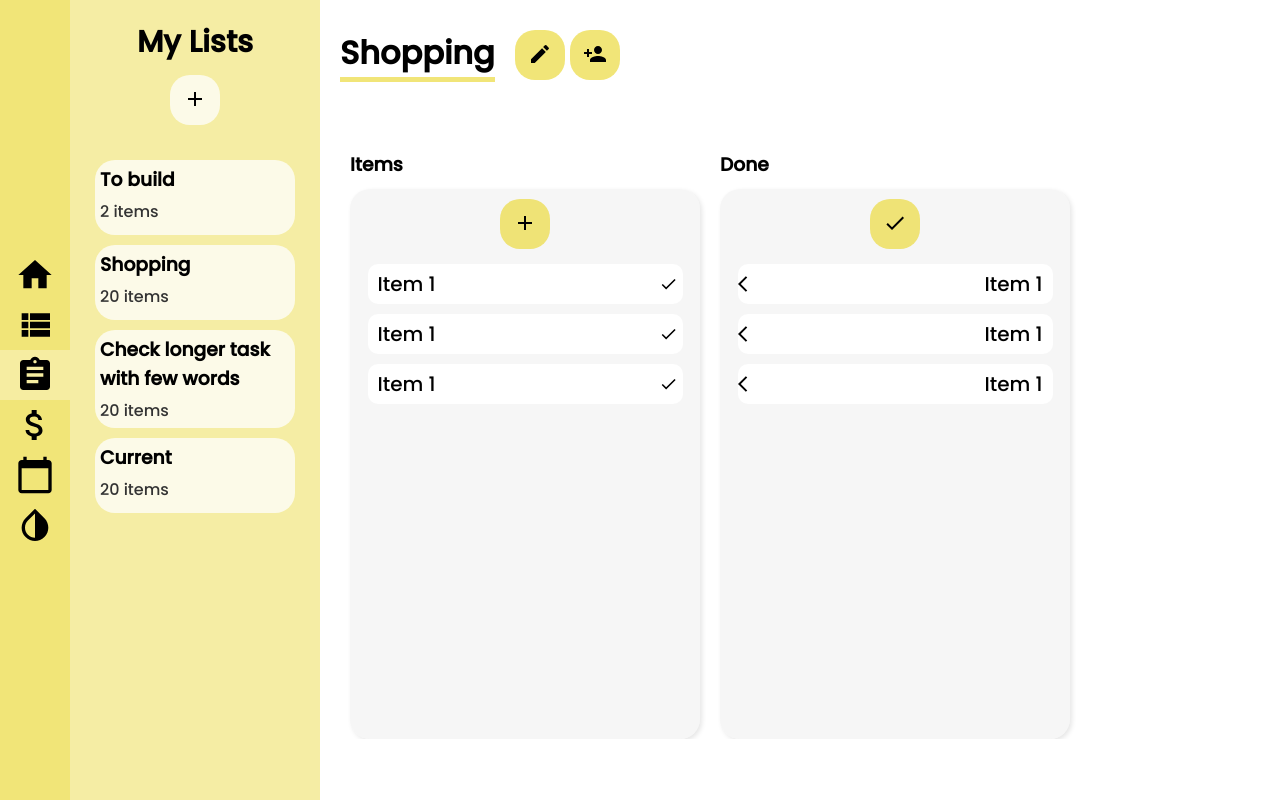
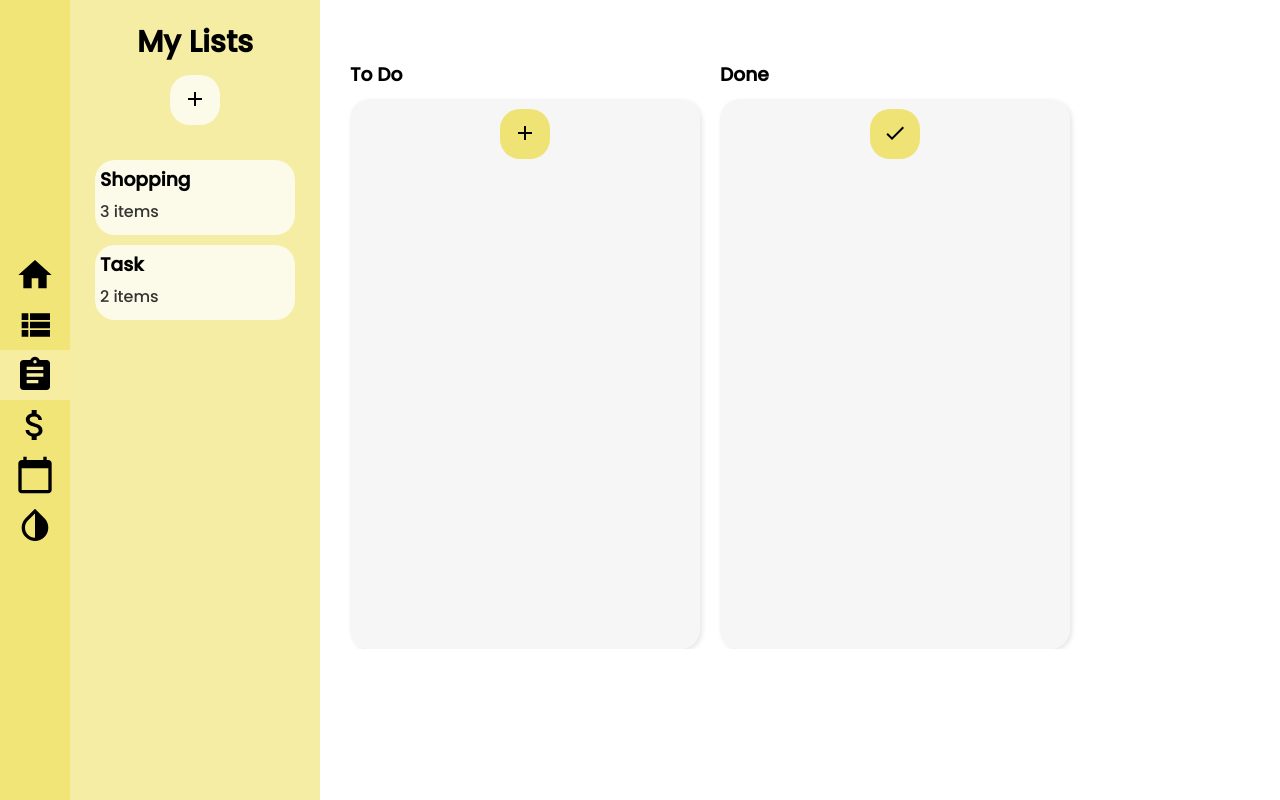
Before and after one commit to ArexSpeed/axoffice, a React (Create React App) app in the folder client/: page /lists in a window 1280 px wide. Built offline with nearby package versions, Linux system fonts and the light colour scheme.

Commit message:
filter and show items

```diff
--- a/client/src/App.js
+++ b/client/src/App.js
@@ -17,6 +17,7 @@ function App() {
         <Switch>
           <Route exact path="/" component={Office} />
           <Route path="/projects" component={Projects} />
+          <Route path="/lists/:id" component={Lists} />
           <Route path="/lists" component={Lists} />
         </Switch>
 
--- a/client/src/components/Lists/MainLists.js
+++ b/client/src/components/Lists/MainLists.js
@@ -1,4 +1,6 @@
-import React from 'react'
+import {useState, useEffect} from 'react'
+import {useParams} from 'react-router-dom'
+import {lists} from '../data'
 import EditIcon from '@material-ui/icons/Edit';
 import PersonAddIcon from '@material-ui/icons/PersonAdd';
 import AddIcon from '@material-ui/icons/Add';
@@ -6,26 +8,51 @@ import DoneIcon from '@material-ui/icons/Done';
 import ArrowBackIosIcon from '@material-ui/icons/ArrowBackIos';
 
 const MainLists = ({theme}) => {
+  const {id} = useParams();
+  const [myList, setMyList] = useState([])
+  const [stageTodo, setStageTodo] = useState([])
+  const [stageDone, setStageDone] = useState([])
+
+  useEffect(() => {
+    const selectedList = lists.filter(list => list.id === id)
+    setMyList(selectedList)
+  }, [id])
+
+  useEffect(() => {
+    setStageTodo([])
+    setStageDone([])
+    myList.filter(list => list.items.find(item => item.stage === 'items' && setStageTodo(prev => [...prev,item])))
+    myList.filter(list => list.items.find(item => item.stage === 'done' && setStageDone(prev => [...prev,item])))
+  }, [myList])
+
+  const showListTitle = myList.map(list => (
+      <header className="main__header">
+        <h1 className={`main__title lists ${theme}`}>{list.name}</h1> <button className="main__title-button button-icon lists"><EditIcon /></button> <button className="main__title-button button-icon lists"><PersonAddIcon /></button>
+      </header>
+  ))
+
+  const showListTodo = stageTodo.map(item => (
+    <div className={`main__section-item ${theme}`}>
+      <h5 className={`main__section-item-title ${theme}`}>{item.name}</h5> <DoneIcon />
+    </div>
+  ))
+
+  const showListDone = stageDone.map(item => (
+    <div className={`main__section-item ${theme}`}>
+      <ArrowBackIosIcon /> <h5 className={`main__section-item-title ${theme}`}>{item.name}</h5>
+    </div>
+  ))
+
   return (
     <main className={`main ${theme}`}>
-      <header className="main__header">
-        <h1 className={`main__title lists ${theme}`}>Shopping</h1> <button className="main__title-button button-icon lists"><EditIcon /></button> <button className="main__title-button button-icon lists"><PersonAddIcon /></button>
-      </header>
+      {showListTitle}
       <section className="main__section">
         <div className="main__section-container">
-        <h3 className={`main__section-title ${theme}`}>Items</h3>
+        <h3 className={`main__section-title ${theme}`}>To Do</h3>
         <article className={`main__section-box ${theme}`}>
           <div className="main__section-items">
           <button className="button-icon lists"><AddIcon /></button>
-            <div className={`main__section-item ${theme}`}>
-              <h5 className={`main__section-item-title ${theme}`}>Item 1</h5> <DoneIcon />
-            </div>
-            <div className={`main__section-item ${theme}`}>
-              <h5 className={`main__section-item-title ${theme}`}>Item 1</h5> <DoneIcon />
-            </div>
-            <div className={`main__section-item ${theme}`}>
-              <h5 className={`main__section-item-title ${theme}`}>Item 1</h5> <DoneIcon />
-            </div>
+            {showListTodo}
           </div>
         </article>
         </div>
@@ -34,17 +61,8 @@ const MainLists = ({theme}) => {
         <h3 className={`main__section-title ${theme}`}>Done</h3>
         <article className={`main__section-box ${theme}`}>
           <div className="main__section-items">
-          <button className="button-icon lists"><DoneIcon /></button>
-            <div className={`main__section-item ${theme}`}>
-            <ArrowBackIosIcon /> <h5 className={`main__section-item-title ${theme}`}>Item 1</h5>
-            </div>
-            <div className={`main__section-item ${theme}`}>
-            <ArrowBackIosIcon /> <h5 className={`main__section-item-title ${theme}`}>Item 1</h5>
-            </div>
-            <div className={`main__section-item ${theme}`}>
-            <ArrowBackIosIcon /> <h5 className={`main__section-item-title ${theme}`}>Item 1</h5>
-            </div>
-
+            <button className="button-icon lists"><DoneIcon /></button>
+            {showListDone}
           </div>
         </article>
         </div>
--- a/client/src/components/Lists/SidebarLists.js
+++ b/client/src/components/Lists/SidebarLists.js
@@ -1,10 +1,11 @@
-import React, {useState, useEffect} from 'react'
+import {useState, useEffect} from 'react'
+import {Link} from 'react-router-dom'
 import AddIcon from '@material-ui/icons/Add';
 import {lists} from '../data';
 
 const SidebarLists = ({theme}) => {
   const [myLists, setMyLists] = useState([])
-  const uid = '150';
+  const uid = '120';
   useEffect(() => {
     const userLists = lists.filter(list => list.users.find(user => user.id === uid))
     console.log(userLists, 'userList')
@@ -12,12 +13,12 @@ const SidebarLists = ({theme}) => {
   }, [])
 
   const showMyLists = myLists.map(myList => (
-    <article className={`sidebar__box ${theme}`}>
+    <Link to={`/lists/${myList.id}`} className={`sidebar__box ${theme}`}>
             <h3 className={`sidebar__box-title ${theme}`}>
               {myList.name}
             </h3>
             <p className={`sidebar__box-subtitle ${theme}`}>{myList.items.length} items</p>
-          </article>
+          </Link>
   ))
 
   const addList = () => console.log('add')
@@ -34,25 +35,6 @@ const SidebarLists = ({theme}) => {
 
         <section className="sidebar__boxes">
           {showMyLists}
-          <article className={`sidebar__box ${theme}`}>
-            <h3 className={`sidebar__box-title ${theme}`}>
-              Shopping
-            </h3>
-            <p className={`sidebar__box-subtitle ${theme}`}>20 items</p>
-          </article>
-          <article className={`sidebar__box ${theme}`}>
-            <h3 className={`sidebar__box-title ${theme}`}>
-              Check longer task with few words
-            </h3>
-            <p className={`sidebar__box-subtitle ${theme}`}>20 items</p>
-          </article>
-          <article className={`sidebar__box ${theme}`}>
-            <h3 className={`sidebar__box-title ${theme}`}>
-              Current
-            </h3>
-            <p className={`sidebar__box-subtitle ${theme}`}>20 items</p>
-          </article>
-
 
         </section>
       </section>
--- a/client/src/components/data.js
+++ b/client/src/components/data.js
@@ -20,7 +20,7 @@ export const lists = [
       {
         id: '13',
         name: 'coffee',
-        stage: 'items'
+        stage: 'done'
       }
     ]
   },
```
